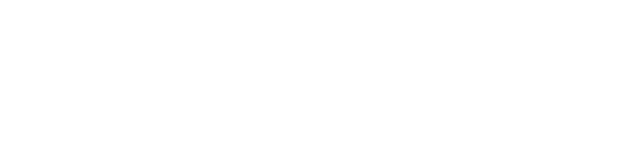
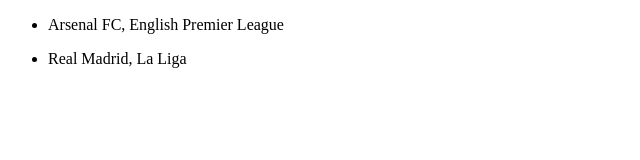
Before and after one commit to KyleJayMaxwell/angular-levelUpTuts-2, a plain HTML site: page index.html in a window 1280 px wide. Shown: the whole page, without its empty margins (0-640 px from the left). Drawn offline with nearby package versions, Linux system fonts and the light colour scheme.

Commit message:
two examples of ng repeat, array of strings and objects

```diff
--- a/index.html
+++ b/index.html
@@ -6,7 +6,20 @@
   <script src="https://ajax.googleapis.com/ajax/libs/angularjs/1.5.3/angular.min.js"></script>
 </head>
 
-<body>
+<!-- New Angular Directive NG-INIT, not usual in most cases, would use a controller  -->
+<!-- setting soccerTeams to an array of strings -->
+
+<!-- example 1 of an strings in array -->
+<!-- <body ng-init="soccerTeams = ['Arsenal FC', 'Real Madrid', 'Bayern Munich', 'PSG']"> -->
+<body ng-init="soccerTeams = [{name:'Arsenal FC', league:'English Premier League'}, {name:'Real Madrid', league:'La Liga'}]">
+  <ul>
+    <!-- new directive NG-REAPEAT, put it on the item that will repeat -->
+    <li ng-repeat="team in soccerTeams">
+      <!-- example 1 of an strings in array -->
+      <!-- <p>{{team}}</p> -->
+      <p>{{team.name}}, {{team.league}}</p>
+    </li>
+  </ul>
 
 </body>
 </html>
```
